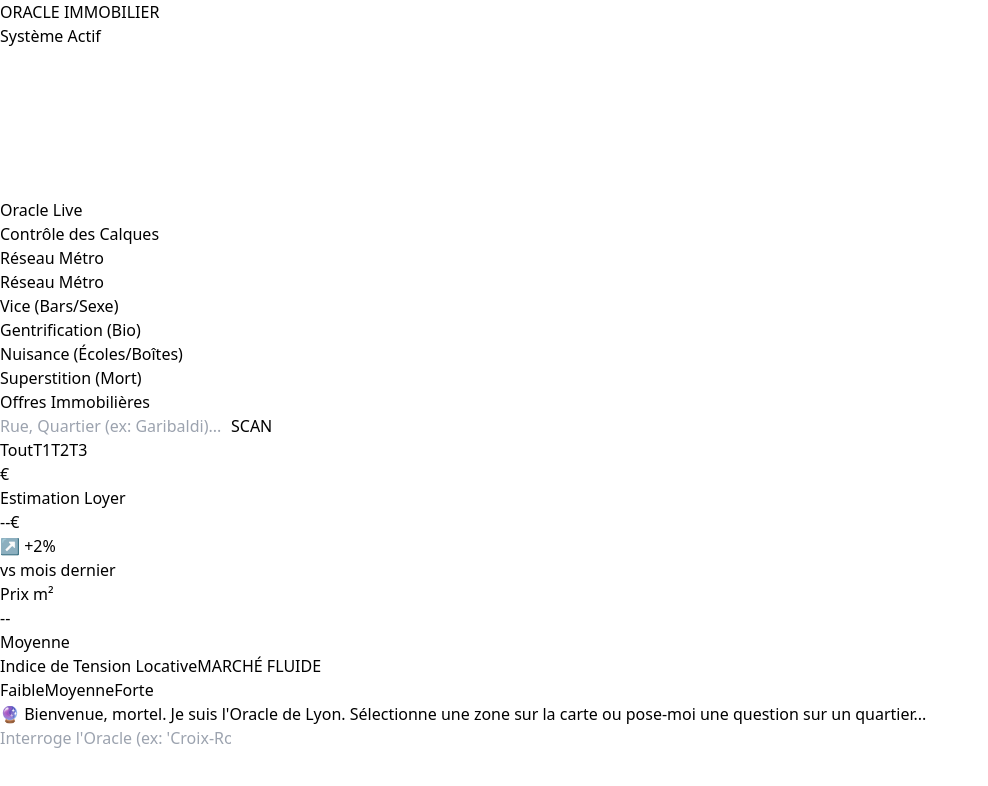
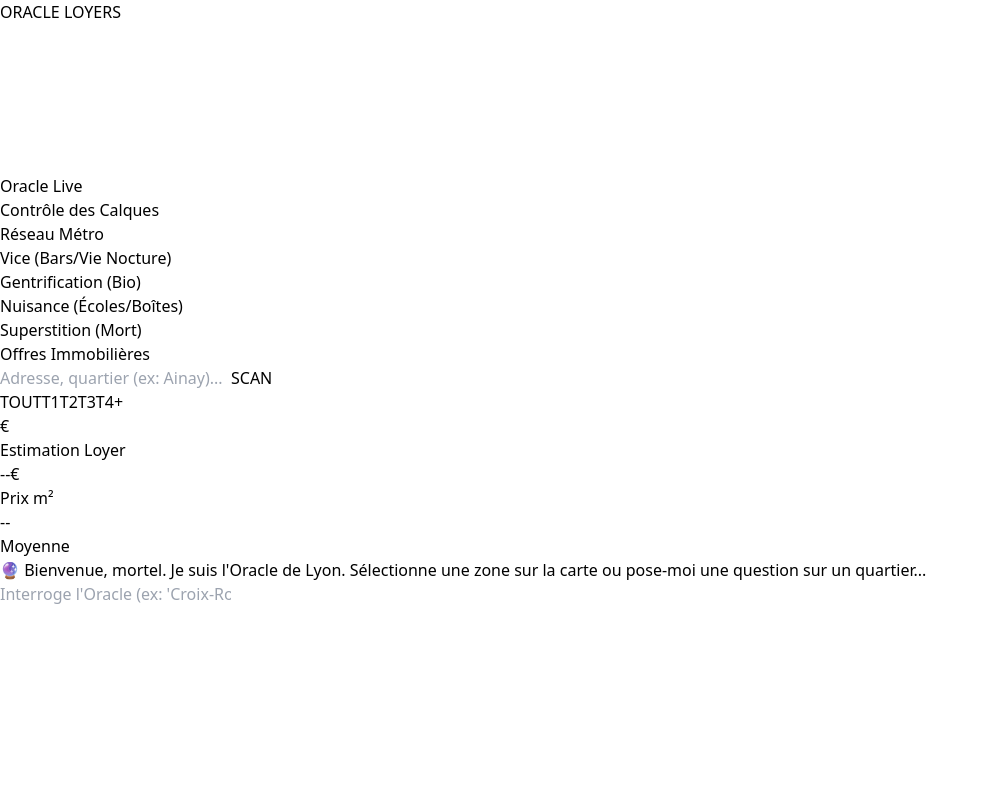
Before and after one commit to halekss/oracle_loyers, a React app in the folder frontend/: page / in a window 1280 px wide. Shown: the top 786 px of the page, without its empty margins (0-988 px from the left). Built offline with nearby package versions, Linux system fonts and the light colour scheme; the HTML template or start-up script is replaced by a standard one.

Commit message:
fix merge conflits

```diff
--- a/frontend/src/App.jsx
+++ b/frontend/src/App.jsx
@@ -11,12 +11,13 @@
   const [geoContext, setGeoContext] = useState(null);
   const [roomFilter, setRoomFilter] = useState("all");
 
+  // Logique de surface par défaut mise à jour
   const getSurfaceFromFilter = (filter) => {
     switch(filter) {
       case 't1': return 25;
       case 't2': return 45;
       case 't3': return 65;
-      case 't4+': return 95;
+      case 't4+': return 95; // ✅ Prise en charge T4+
       default: return 35;
     }
   };
@@ -61,7 +62,10 @@
 
   const handleFilterChange = (newFilter) => {
     setRoomFilter(newFilter);
-    if (geoContext) fetchPrediction(geoContext.lat, geoContext.lon, newFilter);
+    // On relance la prédiction si on a déjà une localisation
+    if (geoContext) {
+      fetchPrediction(geoContext.lat, geoContext.lon, newFilter);
+    }
   };
 
   return (
@@ -73,14 +77,10 @@
         <header className="flex-none mb-3 px-2 flex items-center justify-between">
           <div>
             <h1 className="text-2xl font-black tracking-tighter text-transparent bg-clip-text bg-gradient-to-r from-blue-400 via-purple-500 to-pink-500 drop-shadow-[0_0_10px_rgba(168,85,247,0.5)]">
-              ORACLE IMMOBILIER
+              ORACLE LOYERS
             </h1>
           </div>
           <div className="flex items-center gap-3">
-            <div className="flex items-center gap-1.5 px-3 py-1 bg-slate-900 rounded-full border border-slate-800">
-              <span className="w-2 h-2 rounded-full bg-green-500 animate-pulse"></span>
-              <span className="text-[10px] font-bold text-slate-400 uppercase tracking-widest">Système Actif</span>
-            </div>
           </div>
         </header>
 
@@ -97,7 +97,7 @@
           {/* COLONNE DROITE (Dashboard - 40%) */}
           <div className="w-[40%] h-full flex flex-col bg-slate-900/95 backdrop-blur-md relative z-10">
 
-            {/* SEARCH */}
+            {/* SEARCH & FILTERS */}
             <div className="p-5 border-b border-slate-800 bg-slate-950/50 z-20">
               <SearchForm
                 onSearch={handleSearch}
@@ -107,12 +107,12 @@
               />
             </div>
 
-            {/* RESULTAT */}
+            {/* RESULTAT (Sans indice de tension) */}
             <div className="shrink-0 p-5 border-b border-slate-800 bg-slate-900/30">
               <ResultCard data={result} loading={loading} />
             </div>
 
-            {/* CHAT - 👇 ON PASSE L'ANALYSE AU CHATBOT */}
+            {/* CHAT - A maintenant plus de place */}
             <div className="flex-1 min-h-0 relative">
               <ChatOracle analysis={result?.analysis} />
             </div>
--- a/frontend/src/components/MapComponent.jsx
+++ b/frontend/src/components/MapComponent.jsx
@@ -128,10 +128,9 @@
 
         <ToggleItem label="Réseau Métro" color="#ef4444" isActive={layers['Metro']} onToggle={() => toggleLayer('Metro')} />
 
-        <ToggleItem label="Réseau Métro" color="#ef4444" isActive={layers['Metro']} onToggle={() => toggleLayer('Metro')} />
         <div className="h-px bg-slate-800 my-2"></div>
 
-        <ToggleItem label="Vice (Bars/Sexe)" color="#e74c3c" isActive={layers['Vice']} onToggle={() => toggleLayer('Vice')} />
+        <ToggleItem label="Vice (Bars/Vie Nocture)" color="#e74c3c" isActive={layers['Vice']} onToggle={() => toggleLayer('Vice')} />
         <ToggleItem label="Gentrification (Bio)" color="#3b82f6" isActive={layers['Gentrification']} onToggle={() => toggleLayer('Gentrification')} />
         <ToggleItem label="Nuisance (Écoles/Boîtes)" color="#f39c12" isActive={layers['Nuisance']} onToggle={() => toggleLayer('Nuisance')} />
         <ToggleItem label="Superstition (Mort)" color="#9b59b6" isActive={layers['Superstition']} onToggle={() => toggleLayer('Superstition')} />
--- a/frontend/src/components/ResultCard.jsx
+++ b/frontend/src/components/ResultCard.jsx
@@ -7,13 +7,8 @@
 
   const estimatedPrice = safeData.estimated_price || 0;
   const m2PriceRaw = stats.prix_m2 || 0;
-  const nbBiens = stats.nb_biens_analyse || 0;
 
   const formatPrice = (p) => p ? Math.round(p).toLocaleString('fr-FR') : "--";
-
-  // Simulation basique de "Tension" pour l'UI (en attendant une vraie data)
-  // Si le prix m² > 25€ (exemple Lyon), on considère que c'est tendu
-  const isHighTension = m2PriceRaw > 25;
 
   if (loading) {
     return (
@@ -22,7 +17,6 @@
            <div className="h-20 bg-slate-800 rounded-xl w-2/3"></div>
            <div className="h-20 bg-slate-800 rounded-xl w-1/3"></div>
         </div>
-        <div className="h-2 bg-slate-800 rounded w-full"></div>
       </div>
     );
   }
@@ -31,7 +25,7 @@
     <div className="w-full animate-fade-in">
 
       {/* SECTION PRIX PRINCIPALE */}
-      <div className="flex gap-3 mb-4">
+      <div className="flex gap-3">
 
         {/* GROS BLOC : LOYER */}
         <div className="flex-1 bg-gradient-to-br from-slate-800 to-slate-900 p-4 rounded-xl border border-purple-500/20 shadow-[0_4px_20px_rgba(0,0,0,0.2)] relative overflow-hidden group">
@@ -47,13 +41,6 @@
                     <span className="text-lg text-slate-500">€</span>
                 </div>
             </div>
-            {/* Indicateur Tendance */}
-            <div className="text-right">
-                <span className="flex items-center justify-end text-xs font-bold text-green-400 bg-green-400/10 px-2 py-1 rounded-full border border-green-400/20">
-                    ↗ +2%
-                </span>
-                <p className="text-[9px] text-slate-600 mt-1">vs mois dernier</p>
-            </div>
           </div>
         </div>
 
@@ -67,31 +54,6 @@
         </div>
       </div>
 
-      {/* JAUGE DE CONTEXTE (UI UX Advice) */}
-      <div className="bg-slate-950/50 rounded-lg p-3 border border-slate-800/50">
-        <div className="flex justify-between items-end mb-2">
-            <span className="text-[10px] font-bold text-slate-400 uppercase">Indice de Tension Locative</span>
-            <span className={`text-[10px] font-bold ${isHighTension ? 'text-red-400' : 'text-green-400'}`}>
-                {isHighTension ? "MARCHÉ TENDU" : "MARCHÉ FLUIDE"}
-            </span>
-        </div>
-
-        {/* La barre visuelle */}
-        <div className="h-2 w-full bg-slate-800 rounded-full overflow-hidden flex">
-            {/* On simule une jauge remplie selon le prix */}
-            <div
-                className={`h-full transition-all duration-1000 ${isHighTension ? 'bg-gradient-to-r from-orange-500 to-red-600' : 'bg-gradient-to-r from-green-500 to-emerald-400'}`}
-                style={{ width: isHighTension ? '85%' : '45%' }}
-            ></div>
-        </div>
-
-        <div className="mt-2 flex justify-between text-[9px] text-slate-600 font-mono">
-             <span>Faible</span>
-             <span>Moyenne</span>
-             <span>Forte</span>
-        </div>
-      </div>
-
     </div>
   );
 }
--- a/frontend/src/components/SearchForm.jsx
+++ b/frontend/src/components/SearchForm.jsx
@@ -5,52 +5,50 @@
 
   const handleSubmit = (e) => {
     e.preventDefault();
-    if (input.trim()) onSearch(input);
+    if (input.trim()) {
+      onSearch(input);
+    }
   };
 
   const filters = [
-    { id: 'all', label: 'Tout' },
+    { id: 'all', label: 'TOUT' },
     { id: 't1', label: 'T1' },
     { id: 't2', label: 'T2' },
     { id: 't3', label: 'T3' },
+    { id: 't4+', label: 'T4+' }, // ✅ Ajout du bouton ici
   ];
 
   return (
-    <div className="flex flex-col gap-3 w-full">
+    <div className="w-full space-y-3">
       {/* Barre de recherche */}
-      <form onSubmit={handleSubmit} className="relative w-full">
-        <div className="relative flex items-center bg-slate-900 rounded-xl overflow-hidden border border-slate-700 focus-within:border-purple-500 focus-within:ring-1 focus-within:ring-purple-500/50 transition-all shadow-lg">
+      <form onSubmit={handleSubmit} className="flex gap-2">
         <input
           type="text"
-            className="w-full bg-transparent text-white px-4 py-3 outline-none placeholder-slate-600 text-sm font-medium"
-            placeholder="Rue, Quartier (ex: Garibaldi)..."
           value={input}
           onChange={(e) => setInput(e.target.value)}
-            disabled={isLoading}
+          placeholder="Adresse, quartier (ex: Ainay)..."
+          className="flex-1 bg-slate-900 border border-slate-700 text-slate-200 px-4 py-3 rounded-xl focus:outline-none focus:border-purple-500 transition-colors text-sm placeholder-slate-500"
         />
         <button
           type="submit"
           disabled={isLoading}
-            className="px-5 py-3 bg-slate-800 hover:bg-slate-700 text-purple-400 font-bold text-xs uppercase tracking-wider border-l border-slate-700 transition-colors hover:text-purple-300"
+          className="px-5 py-3 bg-slate-800 hover:bg-slate-700 text-purple-400 font-bold rounded-xl border border-slate-700 transition-all uppercase text-xs tracking-wider disabled:opacity-50"
         >
-            {isLoading ? "..." : "SCAN"}
+          {isLoading ? '...' : 'SCAN'}
         </button>
-        </div>
       </form>
 
-      {/* Filtres alignés */}
+      {/* Filtres T1, T2, etc. */}
       <div className="flex gap-2">
         {filters.map((f) => (
           <button
             key={f.id}
-            type="button"
             onClick={() => onFilterChange(f.id)}
-            className={`
-              flex-1 py-2 rounded-lg text-[10px] md:text-xs font-bold uppercase tracking-wide transition-all border
-              ${currentFilter === f.id
-                ? 'bg-purple-600 border-purple-500 text-white shadow-lg shadow-purple-900/20'
-                : 'bg-slate-900 border-slate-800 text-slate-500 hover:border-slate-600 hover:text-slate-300'}
-            `}
+            className={`flex-1 py-1.5 rounded-lg text-[10px] font-bold uppercase tracking-wide border transition-all ${
+              currentFilter === f.id
+                ? 'bg-purple-600 border-purple-500 text-white shadow-lg shadow-purple-900/50'
+                : 'bg-slate-900 border-slate-800 text-slate-500 hover:bg-slate-800 hover:text-slate-300'
+            }`}
           >
             {f.label}
           </button>
```
Also changed, not shown: 2 other files (tests, documents, lock files or other folders). Lines whose indentation alone changed are shown as unchanged.
